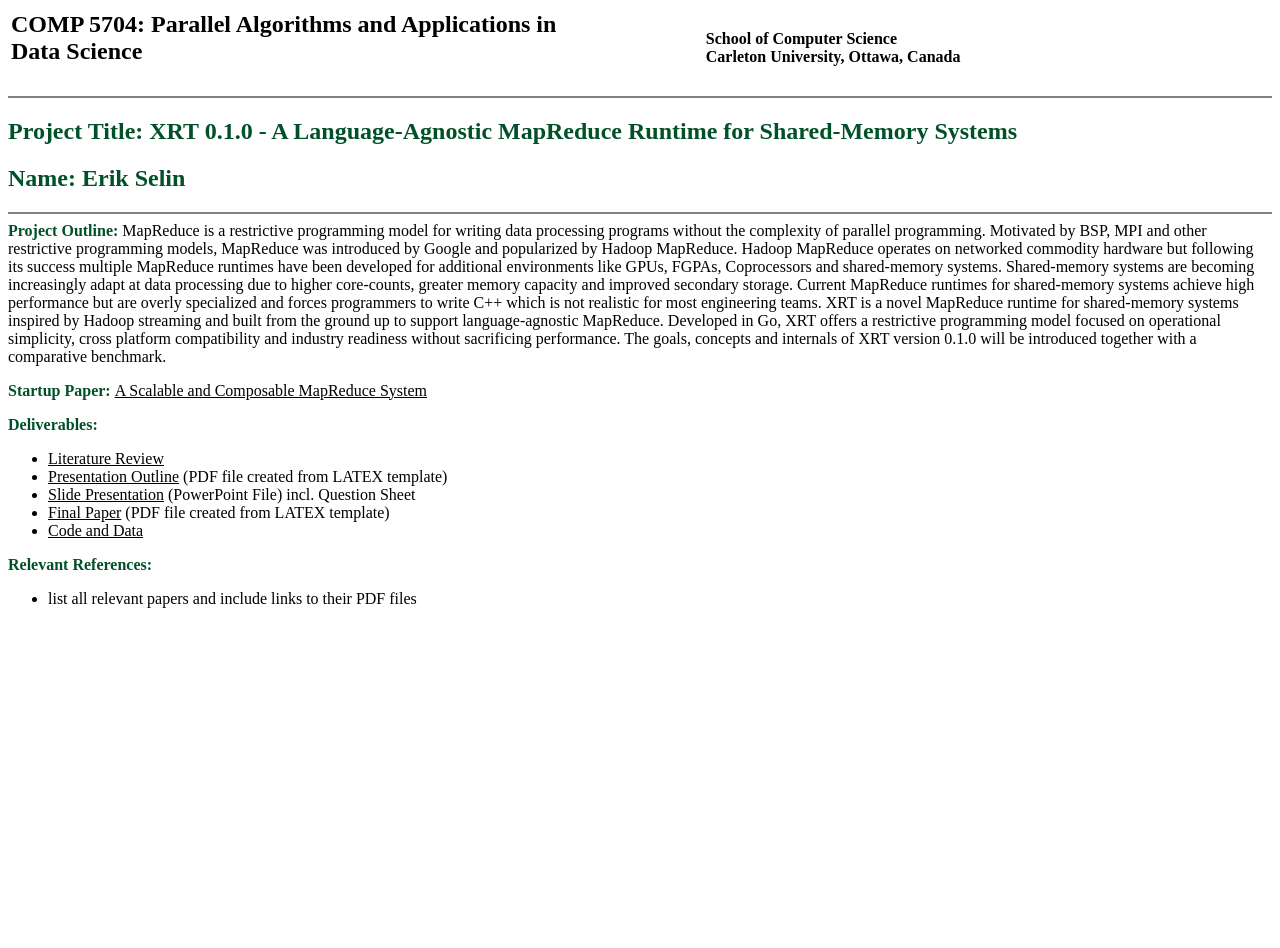
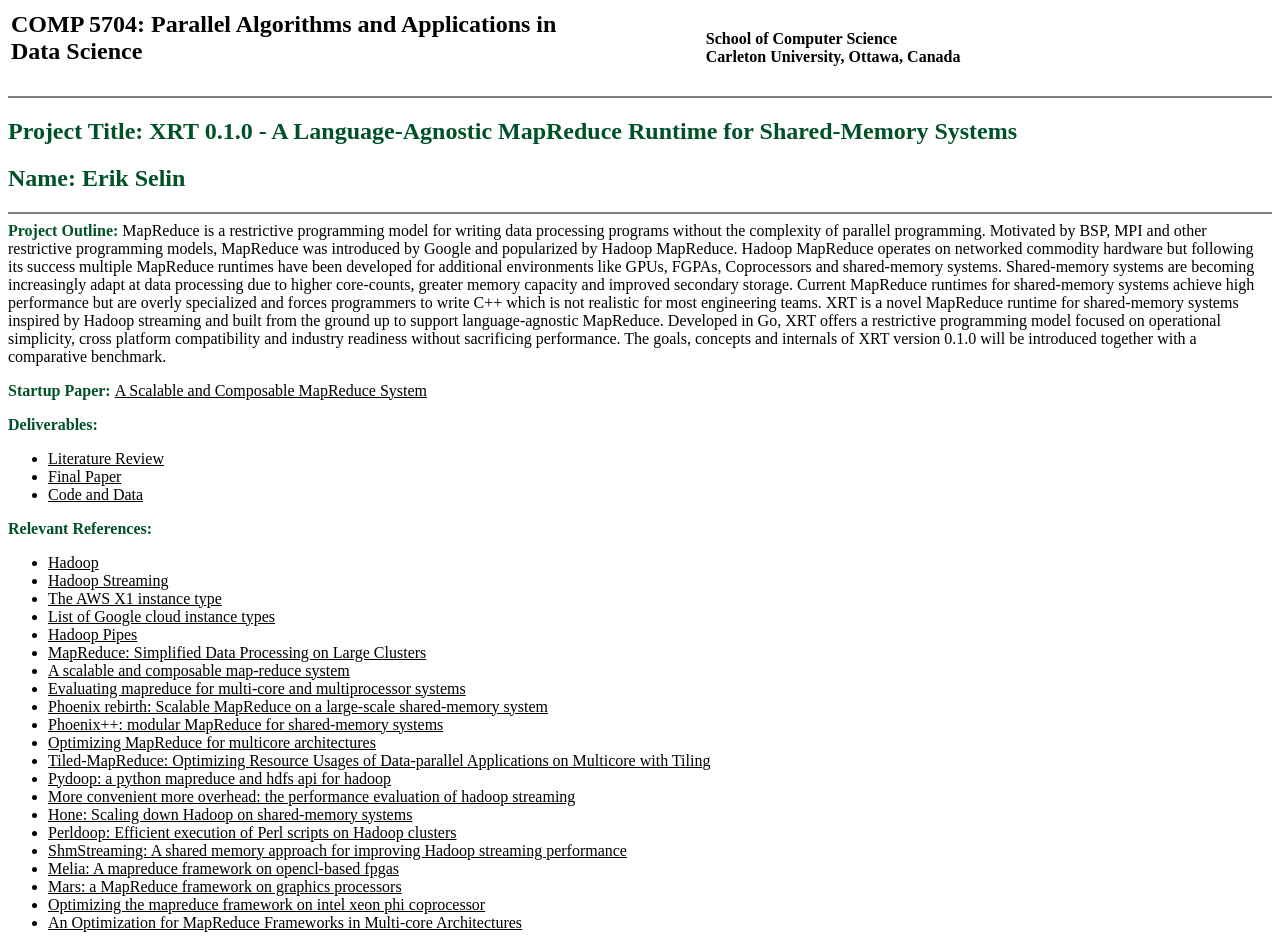
Before and after one commit to erikselin/erikselin.github.io, a plain HTML site: page comp5704.html in a window 1280 px wide. Before the commit the page ends 800 px from the top, so only its background shows below. Drawn offline with Linux system fonts and the light colour scheme.

Commit message:
update website

```diff
--- a/comp5704.html
+++ b/comp5704.html
@@ -51,30 +51,39 @@ The goals, concepts and internals of XRT version 0.1.0 will be introduced togeth
 <p><b><font color="#005128">Deliverables:</font></b></p>
 
 <ul>
-
   <li>
     <div align="left"><a href="comp5704/literature_review.pdf"><font color="#000000">Literature Review</font></a></div>
   </li>
   <li>
-    <div align="left"><a href="Presentation_Outline.pdf"><font color="#000000">Presentation Outline</font></a> (PDF file created from
-LATEX template)</div>
-  </li>
-  <li>
-    <div align="left"> <a href="Slide_Presentation.ppt"><font color="#000000">Slide Presentation</font></a> (PowerPoint File) incl.
-Question Sheet </div>
-  </li>
-  <li>
-    <div align="left"><a href="Final_Paper.pdf"><font color="#000000">Final
-Paper</font></a> (PDF file created from LATEX template)</div>
+    <div align="left"><a href="comp5704/final_paper.pdf"><font color="#000000">Final
+Paper</font></a></div>
   </li>
   <li><a href="https://github.com/erikselin/xrt"><font color="#000000">Code and Data</font></a></li>
 </ul>
 
 <p><b><font color="#005128">Relevant References:</font></b></p>
-
 <ul>
-
-  <li>list all relevant papers and include links to their PDF files</li>
+  <li><a href="http://hadoop.apache.org/">Hadoop</a></li>
+  <li><a href="http://hadoop.apache.org/docs/current/hadoop-streaming/HadoopStreaming.html">Hadoop Streaming</a></li>
+  <li><a href="https://aws.amazon.com/ec2/instance-types/x1/">The AWS X1 instance type</a></li>
+  <li><a href="https://cloud.google.com/compute/docs/machine-types">List of Google cloud instance types</a></li>
+  <li><a href="https://hadoop.apache.org/docs/r1.2.1/api/org/apache/hadoop/mapred/pipes/package-summary.html">Hadoop Pipes</a></li>
+  <li><a href="https://static.googleusercontent.com/media/research.google.com/en//archive/mapreduce-osdi04.pdf">MapReduce: Simplified Data Processing on Large Clusters</a></li>
+  <li><a href="http://ieeexplore.ieee.org/document/7840854/">A scalable and composable map-reduce system</a></li>
+  <li><a href="http://ieeexplore.ieee.org/document/4147644/">Evaluating mapreduce for multi-core and multiprocessor systems</a></li>
+  <li><a href="http://ieeexplore.ieee.org/document/5306783/">Phoenix rebirth: Scalable MapReduce on a large-scale shared-memory system</a></li>
+  <li><a href="https://web.stanford.edu/group/mast/cgi-bin/drupal/system/files/2011.phoenixplus.mapreduce.pdf">Phoenix++: modular MapReduce for shared-memory systems</a></li>
+  <li><a href="https://pdos.csail.mit.edu/papers/metis:mittr10.pdf">Optimizing MapReduce for multicore architectures</a></li>
+  <li><a href="http://ieeexplore.ieee.org/document/7851549/">Tiled-MapReduce: Optimizing Resource Usages of Data-parallel Applications on Multicore with Tiling</a></li>
+  <li><a href="https://pdfs.semanticscholar.org/c108/9c30e54321dd2e2ea5b1e5519776c4051792.pdf">Pydoop: a python mapreduce and hdfs api for hadoop</a></li>
+  <li><a href="https://dl.acm.org/citation.cfm?id=2103444&dl=ACM&coll=DL&CFID=839222962&CFTOKEN=55468252">More convenient more overhead: the performance evaluation of hadoop streaming</a></li>
+  <li><a href="http://www.vldb.org/pvldb/vol6/p1354-kumar.pdf">Hone: Scaling down Hadoop on shared-memory systems</a></li>
+  <li><a href="http://ieeexplore.ieee.org/document/7004303/">Perldoop: Efficient execution of Perl scripts on Hadoop clusters</a></li>
+  <li><a href="http://ieeexplore.ieee.org/document/6531748/">ShmStreaming: A shared memory approach for improving Hadoop streaming performance</a></li>
+  <li><a href="http://ieeexplore.ieee.org/document/7425227/">Melia: A mapreduce framework on opencl-based fpgas</a></li>
+  <li><a href="http://www.cse.ust.hk/gpuqp/Mars_tr.pdf">Mars: a MapReduce framework on graphics processors</a></li>
+  <li><a href="https://arxiv.org/pdf/1309.0215.pdf">Optimizing the mapreduce framework on intel xeon phi coprocessor</a></li>
+  <li><a href="http://www.sciencedirect.com/science/article/pii/S1877050913005899">An Optimization for MapReduce Frameworks in Multi-core Architectures</a></li>
 </ul>
 
 </body></html>
```
